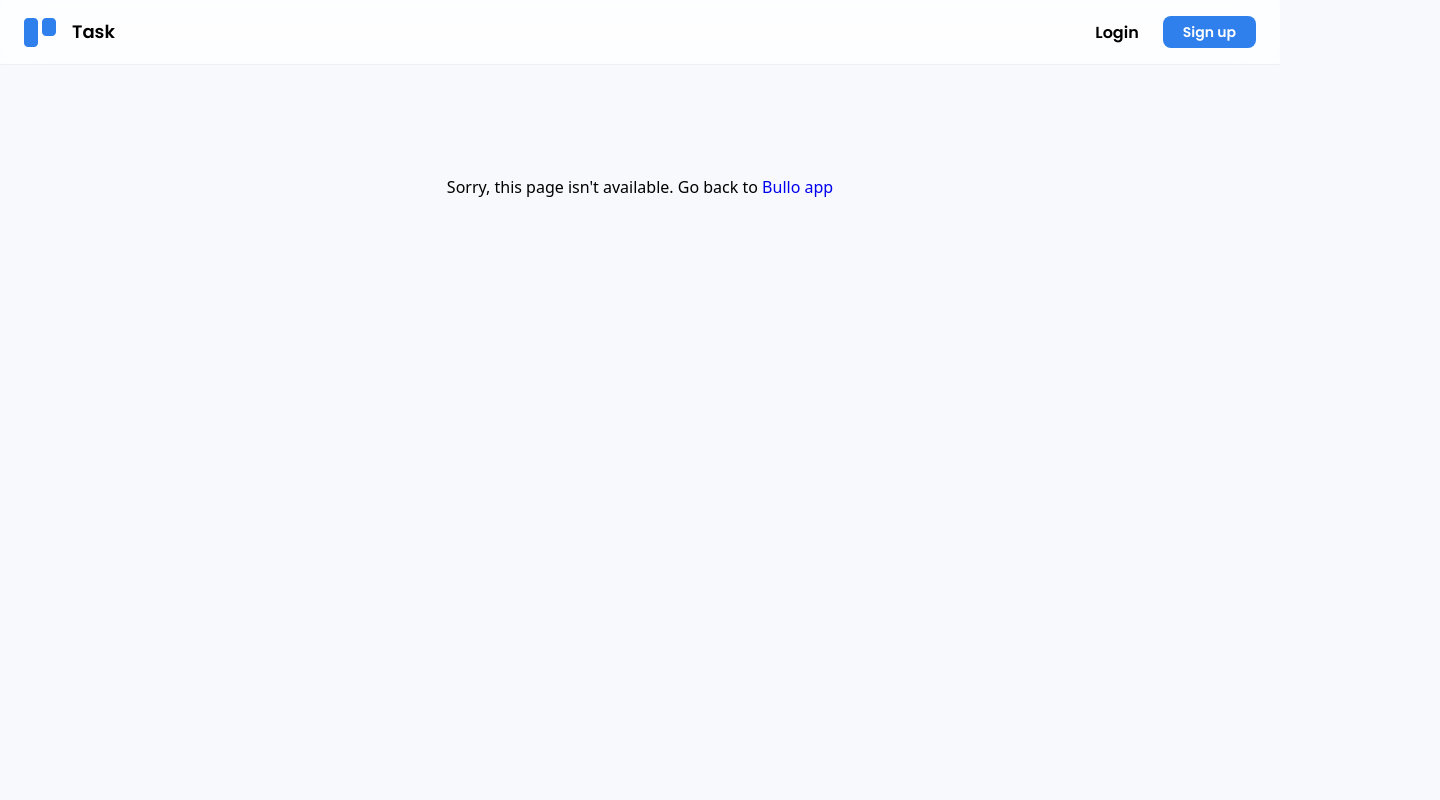
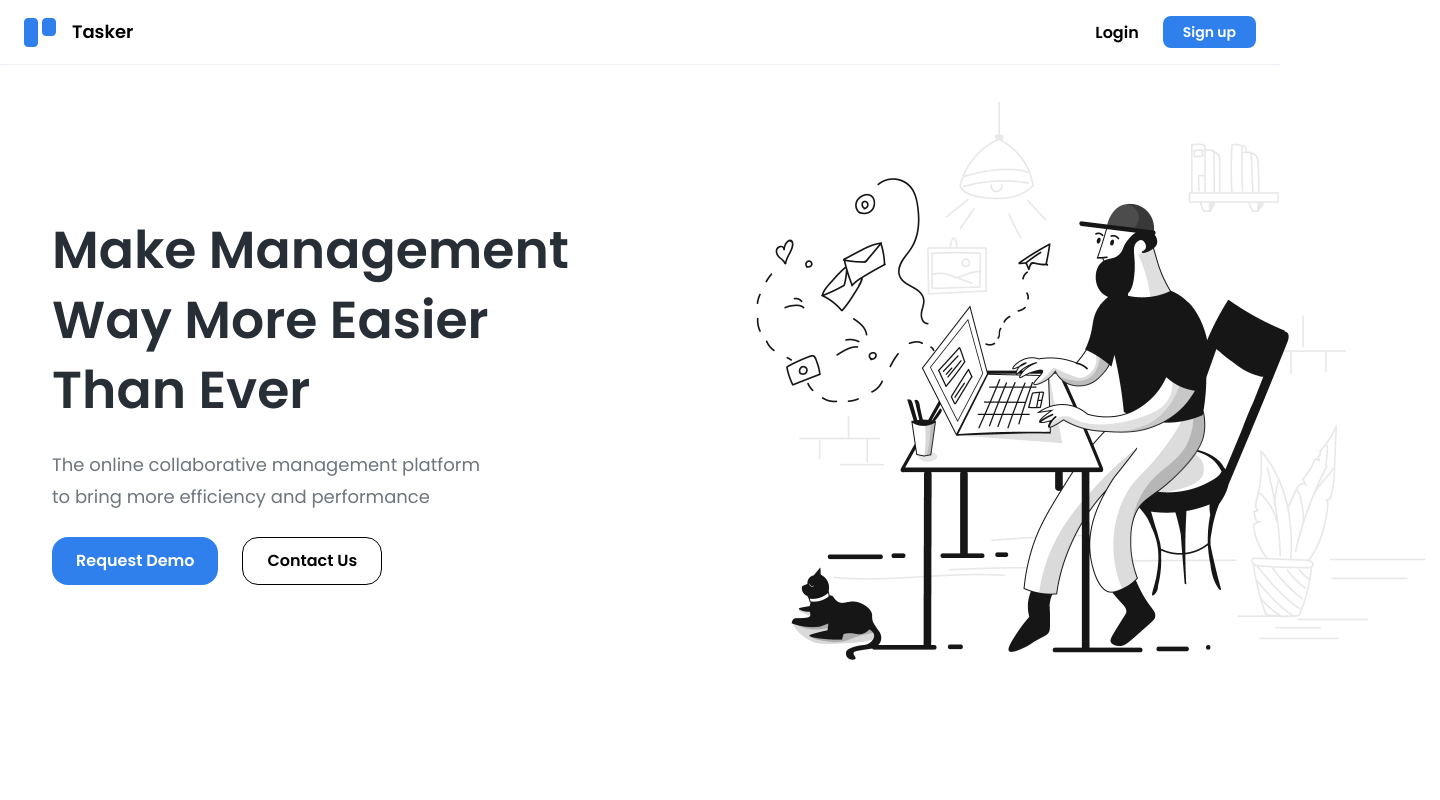
Before and after one commit to malburo/task-management, a React (Create React App) app: page / in a window 1280 px wide. Shown: the top 800 px of the page, 1440 px wide, since content can reach past the window. Built offline with nearby package versions, Linux system fonts and the light colour scheme; no server answers.

Commit message:
feature/landing-page

```diff
--- a/src/components/Header.tsx
+++ b/src/components/Header.tsx
@@ -54,7 +54,7 @@ const Header = () => {
           <Stack direction="row" alignItems="center">
             <img src={Logo} alt="logo" onClick={() => history.push('/')} style={{ cursor: 'pointer' }} />
             <Typography variant="semiBold5" sx={{ marginX: 4, display: { xs: 'none', md: 'block' } }}>
-              Task
+              Tasker
             </Typography>
           </Stack>
           <Box display="flex" alignItems="center">
@@ -62,7 +62,11 @@ const Header = () => {
               <>
                 <Search />
                 <NotificationFeature />
-                <Avatar variant="rounded" onClick={handleProfileMenuOpen} src={currentUser?.profilePictureUrl} />
+                <Avatar
+                  onClick={handleProfileMenuOpen}
+                  src={currentUser?.profilePictureUrl}
+                  sx={{ width: '40px', height: '40px' }}
+                />
               </>
             ) : (
               <>
--- /dev/null
+++ b/src/features/LandingPage/index.tsx
@@ -0,0 +1,66 @@
+import { Button, Container, Grid, Typography } from '@mui/material';
+import { Box } from '@mui/system';
+import Footer from 'components/Footer';
+import Header from 'components/Header';
+import WorkingPNG from 'images/working-bw.png';
+
+const LandingPage = () => {
+  return (
+    <>
+      <Header />
+      <Container>
+        <Grid container alignItems="center" justifyContent="center" sx={{ minHeight: '100vh' }}>
+          <Grid item sm={6}>
+            <Box maxWidth="550px">
+              <Typography sx={{ color: '#272E35', fontSize: '52px', lineHeight: '70px', fontWeight: '600' }}>
+                Make Management Way More Easier Than Ever
+              </Typography>
+            </Box>
+            <Box marginY="24px" maxWidth="450px">
+              <Typography sx={{ color: '#6E757C', fontSize: '18px', lineHeight: '32px', fontWeight: '400' }}>
+                The online collaborative management platform to bring more efficiency and performance
+              </Typography>
+            </Box>
+            <Button
+              variant="contained"
+              color="primary"
+              sx={{
+                fontSize: '16px',
+                lineHeight: '20px',
+                fontWeight: '700',
+                paddingX: '24px',
+                height: '48px',
+                borderRadius: '16px',
+                marginRight: '24px',
+              }}
+            >
+              Request Demo
+            </Button>
+            <Button
+              variant="outlined"
+              color="inherit"
+              sx={{
+                fontSize: '16px',
+                lineHeight: '20px',
+                fontWeight: '700',
+                paddingX: '24px',
+                height: '48px',
+                borderRadius: '16px',
+              }}
+            >
+              Contact Us
+            </Button>
+          </Grid>
+          <Grid item sm={6}>
+            <Box width="800px">
+              <img src={WorkingPNG} alt="landing-page" width="100%" />
+            </Box>
+          </Grid>
+        </Grid>
+      </Container>
+      <Footer />
+    </>
+  );
+};
+
+export default LandingPage;
--- a/src/features/Notification/index.tsx
+++ b/src/features/Notification/index.tsx
@@ -19,7 +19,18 @@ const NotificationFeature: React.FC = () => {
   };
   return (
     <Box>
-      <IconButton onClick={handleOpen}>
+      <IconButton
+        onClick={handleOpen}
+        color="inherit"
+        sx={{
+          marginRight: '12px',
+          backgroundColor: 'transparent',
+          color: '#898989',
+          '&:hover': { backgroundColor: '#efefef' },
+          width: '40px',
+          height: '40px',
+        }}
+      >
         <NotificationsIcon />
       </IconButton>
       <Popover
--- a/src/index.css
+++ b/src/index.css
@@ -4,7 +4,7 @@ body {
   -webkit-font-smoothing: antialiased;
   -moz-osx-font-smoothing: grayscale;
   box-sizing: border-box !important;
-  background-color: #f8f9fd;
+  /* background-color: #f8f9fd; */
 }
 a {
   text-decoration: none;
--- a/src/routes/index.tsx
+++ b/src/routes/index.tsx
@@ -2,15 +2,18 @@ import NotFound from 'components/NotFound';
 import AuthFeature from 'features/Auth';
 import BoardFeature from 'features/Boards';
 import Boards from 'features/Boards/pages/Boards';
+import LandingPage from 'features/LandingPage';
 import UserFeature from 'features/User';
 import { BrowserRouter, Route, Switch } from 'react-router-dom';
 import AuthRoute from './AuthRoute';
 import PrivateRoute from './PrivateRoute';
+import PublicRoute from './PublicRoute';
 
 const RoutesComponent = () => (
   <BrowserRouter>
     <Switch>
       <AuthRoute path="/auth" component={AuthFeature} />
+      <PublicRoute exact path="/" component={LandingPage} />
       <PrivateRoute exact path="/boards" component={Boards} />
       <PrivateRoute path="/boards/:boardId" component={BoardFeature} />
       <PrivateRoute path="/profile" component={UserFeature} />
```
Also changed, not shown: src/images/working-bw.png (added).
